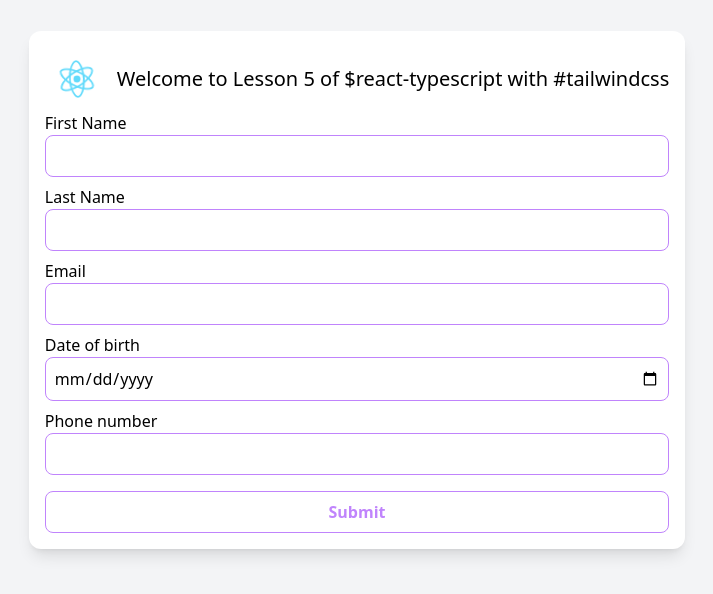
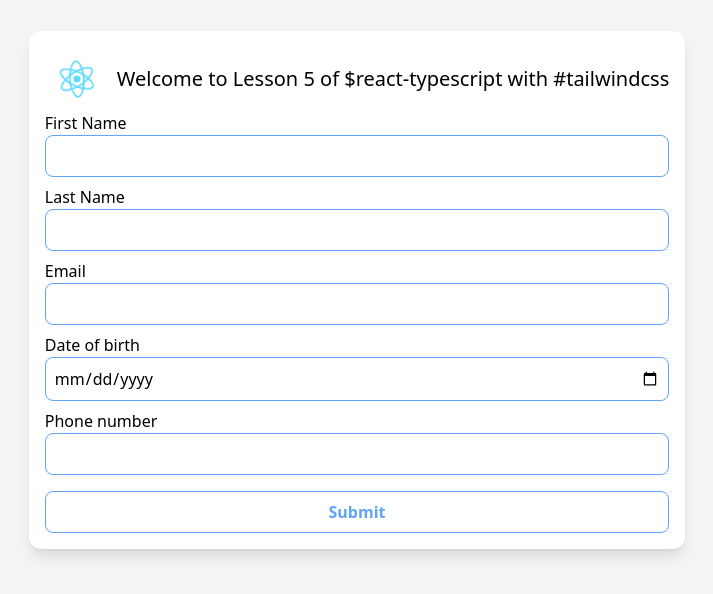
Before and after one commit to suprabathk/ReactForAllSubmissions, a React (Create React App) app: page / in a window 1280 px wide. Shown: the part 110-704 px from the top of the page, without its empty margins (283-996 px from the left). Built offline with nearby package versions, Linux system fonts and the light colour scheme.

Commit message:
Changed accent color

```diff
--- a/src/App.tsx
+++ b/src/App.tsx
@@ -20,14 +20,14 @@ function App() {
             <div key={field.id} className="w-full">
               <label htmlFor={`field-${field.id}`}>{field.label}</label>
               <input
-                className="border border-purple-400 rounded-lg p-2 mr-2 w-full outline-purple-600"
+                className="border border-blue-400 rounded-lg p-2 mr-2 w-full outline-blue-600"
                 id={`field-${field.id}`}
                 type={field.type}
               />
             </div>
           ))}
           <button
-            className="hover:bg-purple-400 py-2 rounded-lg mt-2 hover:text-white border font-bold transition-all border-purple-400 text-purple-400"
+            className="hover:bg-blue-400 py-2 rounded-lg mt-2 hover:text-white border font-bold transition-all border-blue-400 text-blue-400"
             type="submit"
           >
             Submit
```
